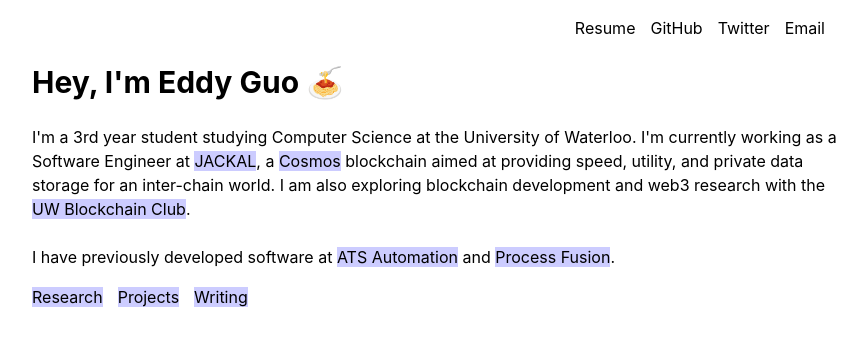
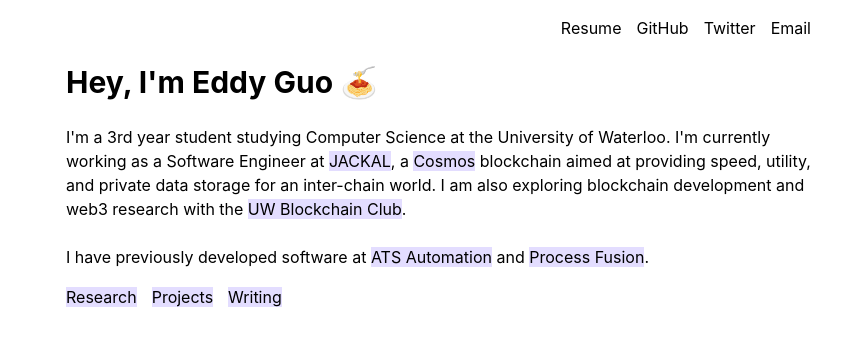
Before and after one commit to eddy-guo/eddyguo-website, a Next.js app: page / in a window 1280 px wide. Shown: the top 346 px of the page, without its empty margins (204-1071 px from the left). Built offline with nearby package versions, Linux system fonts and the light colour scheme.

Commit message:
color, margin, padding

```diff
--- a/styles/global.css
+++ b/styles/global.css
@@ -1,17 +1,16 @@
 html,
 body {
   display: block;
-  flex-direction: column;
-  justify-content: center;
   margin: auto;
-  width: 808px;
+  padding: 0px 10px 0px 10px;
+  width: 780px;
   font-family: -apple-system, BlinkMacSystemFont, Segoe UI, Roboto, Oxygen,
     Ubuntu, Cantarell, Fira Sans, Droid Sans, Helvetica Neue, sans-serif;
   line-height: 1.5;
   font-size: 16px;
 }
 
-@media only screen and (max-width: 808px) {
+@media only screen and (max-width: 780px) {
   html,
   body {
     width: auto;
@@ -25,7 +24,7 @@
 a {
   color: #000000;
   text-decoration: none;
-  background-color: #ccccff;
+  background-color: #e3ddff;
 }
 
 .nocolor {
```
